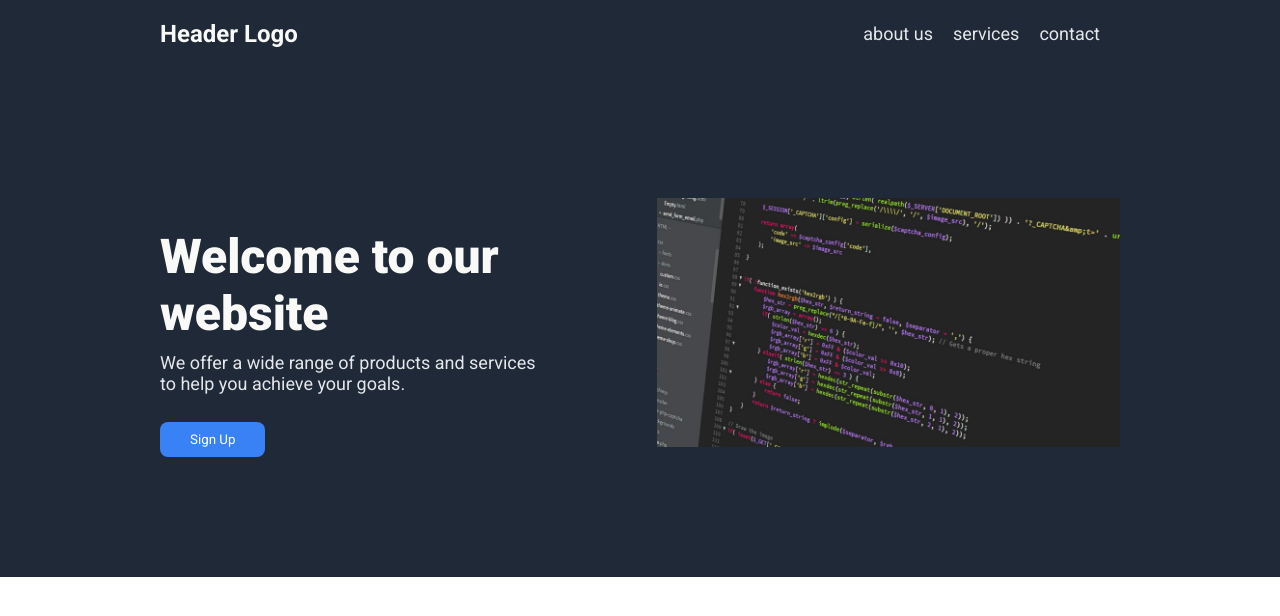
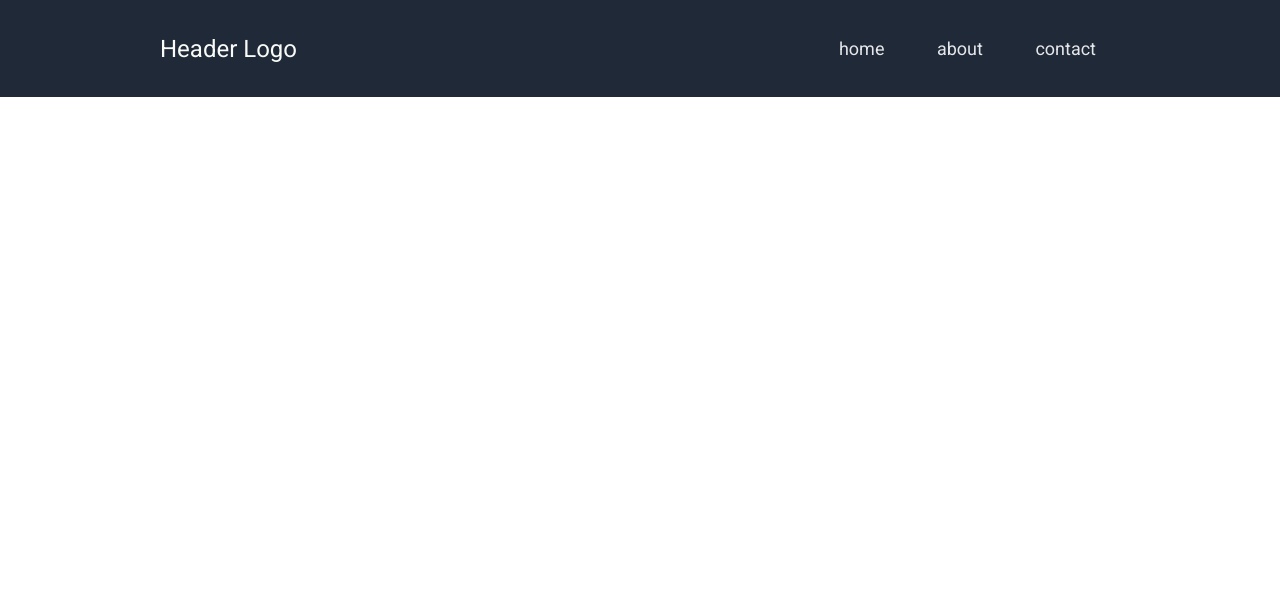
Before and after one commit to ljrobison/odin-landing-page, a plain HTML site: page index.html in a window 1280 px wide. Drawn offline with Linux system fonts and the light colour scheme.

Commit message:
More refactoring.

```diff
--- a/index.html
+++ b/index.html
@@ -6,38 +6,19 @@
   </head>
 
   <body>
-    <div class="flex-container">
-      <header>
-        <div class="header-container">
-          <nav>
-            <div class="header">
-              <div class="header-logo">
-                <h1>Header Logo</h1>
-              </div>
-              <div class="nav-header">
-                <h1>about us</h1>
-                <h1>services</h1>
-                <h1>contact</h1>
-              </div>
-            </div>
-          </nav>
-        </div>
-      </header>
-      <article>
-        <div class="hero-container">
-          <div class="hero-panel">
-            <h1>Welcome to our website</h1>
-            <p>
-              We offer a wide range of products and services to help you achieve
-              your goals.
-            </p>
-            <button type="button" class="hero-button">Sign Up</button>
-          </div>
-          <div class="hero-image">
-            <img src="images/hero-image.jpg" />
-          </div>
-        </div>
-      </article>
-    </div>
+    <header class="header">
+      <div class="header-logo">
+        <a class="logo" href="#">Header Logo</a>
+      </div>
+      <div class="nav-header">
+        <ul>
+          <li>
+            <a href="#home">home</a>
+          </li>
+          <li><a href="#about">about</a></li>
+          <li><a href="#contact">contact</a></li>
+        </ul>
+      </div>
+    </header>
   </body>
 </html>
--- a/styles.css
+++ b/styles.css
@@ -48,7 +48,9 @@ body {
   flex-direction: row;
   align-items: center;
   justify-content: center;
-  width: 100vw;
+  background-color: var(--darkbg-color);
+  padding-top: 12px;
+  padding-bottom: 12px;
 }
 
 .header-logo {
@@ -56,6 +58,22 @@ body {
   justify-content:flex-start;
   flex: 1;
   margin-left: 20vh;
+  font-size: 24px;
+  color: var(--infoheadertext-color);
+}
+
+a:link, a:visited {
+  background-color: transparent;
+  text-decoration: none;
+  color: var(--headertext-color);
+
+}
+
+.nav-header a:link, a:visited {
+  background-color: transparent;
+  text-decoration: none;
+  color: var(--headerseondtext-color);
+
 }
 
 .header-logo h1 {
@@ -69,6 +87,17 @@ body {
   justify-content: flex-end;
   flex: 1;
   margin-right: 20vh;
+  color: var(--herosecondtext-color);
+  font-size: 18px;
+}
+
+.nav-header ul {
+  display: block;
+}
+
+.nav-header li {
+  display: inline-block;
+  padding: 0.5rem 1.5rem;
 }
 
 .nav-header h1 {
```
